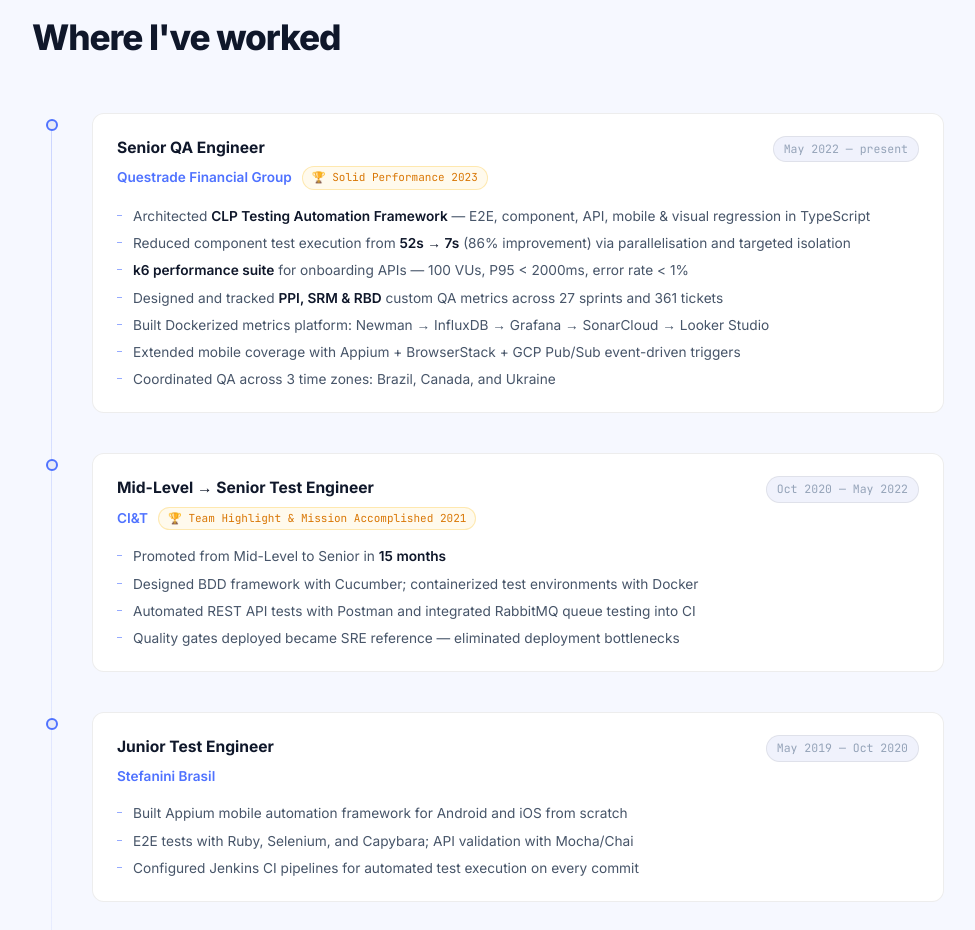
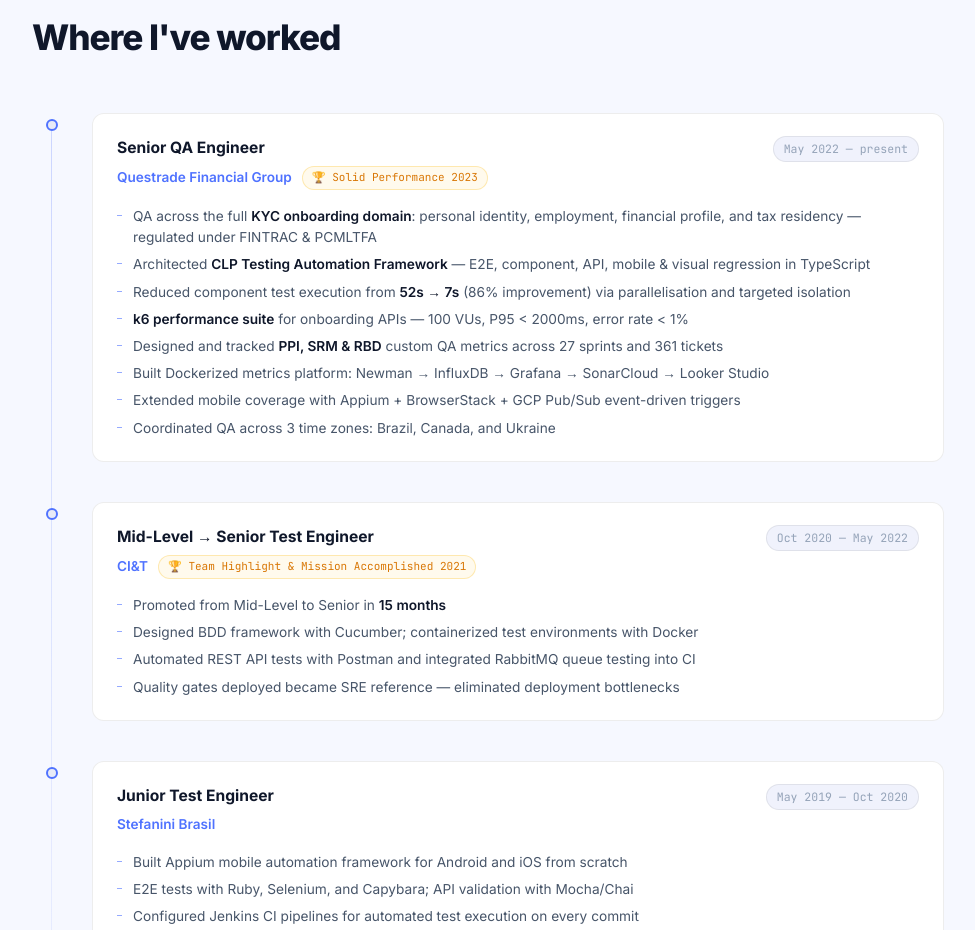
Before and after one commit to lflucasferreira/portfolio, a plain HTML site: page index.html in a window 1280 px wide. Shown: the part 2730-3660 px from the top of the page, without its empty margins (152-1127 px from the left). Drawn offline with Linux system fonts and the light colour scheme.

Commit message:
feat: enrich KYC domain context in about and experience sections
- about.p1: describes KYC as a regulated multi-stage flow covering
  identity, employment, financial profile, and tax residency
- Questrade job: first bullet now surfaces FINTRAC/PCMLTFA regulatory
  scope to signal domain stakes to hiring teams

```diff
--- a/index.html
+++ b/index.html
@@ -1272,6 +1272,7 @@
               <span class="award">🏆 Solid Performance 2023</span>
             </div>
             <ul class="job-list">
+              <li>QA across the full <strong>KYC onboarding domain</strong>: personal identity, employment, financial profile, and tax residency — regulated under FINTRAC &amp; PCMLTFA</li>
               <li>Architected <strong>CLP Testing Automation Framework</strong> — E2E, component, API, mobile &amp; visual regression in TypeScript</li>
               <li>Reduced component test execution from <strong>52s → 7s</strong> (86% improvement) via parallelisation and targeted isolation</li>
               <li><strong>k6 performance suite</strong> for onboarding APIs — 100 VUs, P95 &lt; 2000ms, error rate &lt; 1%</li>
@@ -1799,7 +1800,7 @@
         'hero.stat3': 'Sprints with custom metrics', 'hero.stat4': 'Test cases tracked',
         'cta.linkedin': 'LinkedIn', 'cta.github': 'GitHub', 'cta.email': 'Email', 'cta.perf': 'Performance &amp; Growth',
         'about.label': '01 · About', 'about.title': 'Who I am',
-        'about.p1': "I'm a Senior QA Engineer with <strong>10+ years</strong> building test automation strategies from the ground up — across fintech, education, and enterprise software. Currently I own the full QA strategy for <strong>KYC, customer onboarding, and identity verification</strong> flows, designing frameworks that span E2E, component, API, mobile, and performance layers.",
+        'about.p1': "I'm a Senior QA Engineer with <strong>10+ years</strong> building test automation strategies from the ground up — across fintech, education, and enterprise software. Currently I own the full QA strategy for <strong>KYC and customer onboarding</strong> — a regulated, multi-stage flow covering personal identity verification, employment, financial profile, and tax residency — designing frameworks that span E2E, component, API, mobile, and performance layers.",
         'about.p2': 'I care deeply about quality culture: I founded <strong>QA School</strong> in 2019 to train early-career QA professionals, and I created three custom QA metrics — <strong>PPI, SRM, and RBD</strong> — that I\'ve applied across 27 sprints to measure real-world quality trends beyond simple pass/fail rates.',
         'about.p3': 'I work remotely in English, collaborating across <strong>Brazil, Canada, and Ukraine</strong>, and I hold a C1 Advanced English certification. Currently pursuing two Post-Graduate Diplomas at CESAR School: DevOps and Agile Testing.',
         'about.c1.h': 'QA School Founder', 'about.c1.p': 'Training initiative for early-career QA professionals since 2019',
@@ -1861,7 +1862,7 @@
         'hero.stat3': 'Sprints com métricas customizadas', 'hero.stat4': 'Casos de teste rastreados',
         'cta.linkedin': 'LinkedIn', 'cta.github': 'GitHub', 'cta.email': 'E-mail', 'cta.perf': 'Desempenho &amp; Crescimento',
         'about.label': '01 · Sobre', 'about.title': 'Quem sou eu',
-        'about.p1': 'Sou um Senior QA Engineer com <strong>mais de 10 anos</strong> construindo estratégias de automação de testes do zero — em fintech, educação e software empresarial. Atualmente sou responsável pela estratégia completa de QA para os fluxos de <strong>KYC, onboarding de clientes e verificação de identidade</strong>, desenhando frameworks que abrangem camadas de E2E, componente, API, mobile e performance.',
+        'about.p1': 'Sou um Senior QA Engineer com <strong>mais de 10 anos</strong> construindo estratégias de automação de testes do zero — em fintech, educação e software empresarial. Atualmente sou responsável pela estratégia completa de QA para <strong>KYC e onboarding de clientes</strong> — um fluxo multietapa regulado que abrange verificação de identidade pessoal, emprego, perfil financeiro e residência fiscal — desenhando frameworks que abrangem camadas de E2E, componente, API, mobile e performance.',
         'about.p2': 'Me importo profundamente com a cultura de qualidade: fundei o <strong>QA School</strong> em 2019 para treinar profissionais de QA em início de carreira, e criei três métricas de QA customizadas — <strong>PPI, SRM e RBD</strong> — que apliquei ao longo de 27 sprints para medir tendências de qualidade reais, além de simples taxas de aprovação/reprovação.',
         'about.p3': 'Trabalho remotamente em inglês, colaborando entre <strong>Brasil, Canadá e Ucrânia</strong>, e possuo certificação C1 Advanced em inglês. Atualmente cursando duas Pós-Graduações na CESAR School: DevOps e Agile Testing.',
         'about.c1.h': 'Fundador do QA School', 'about.c1.p': 'Iniciativa de treinamento para profissionais de QA em início de carreira desde 2019',
```
